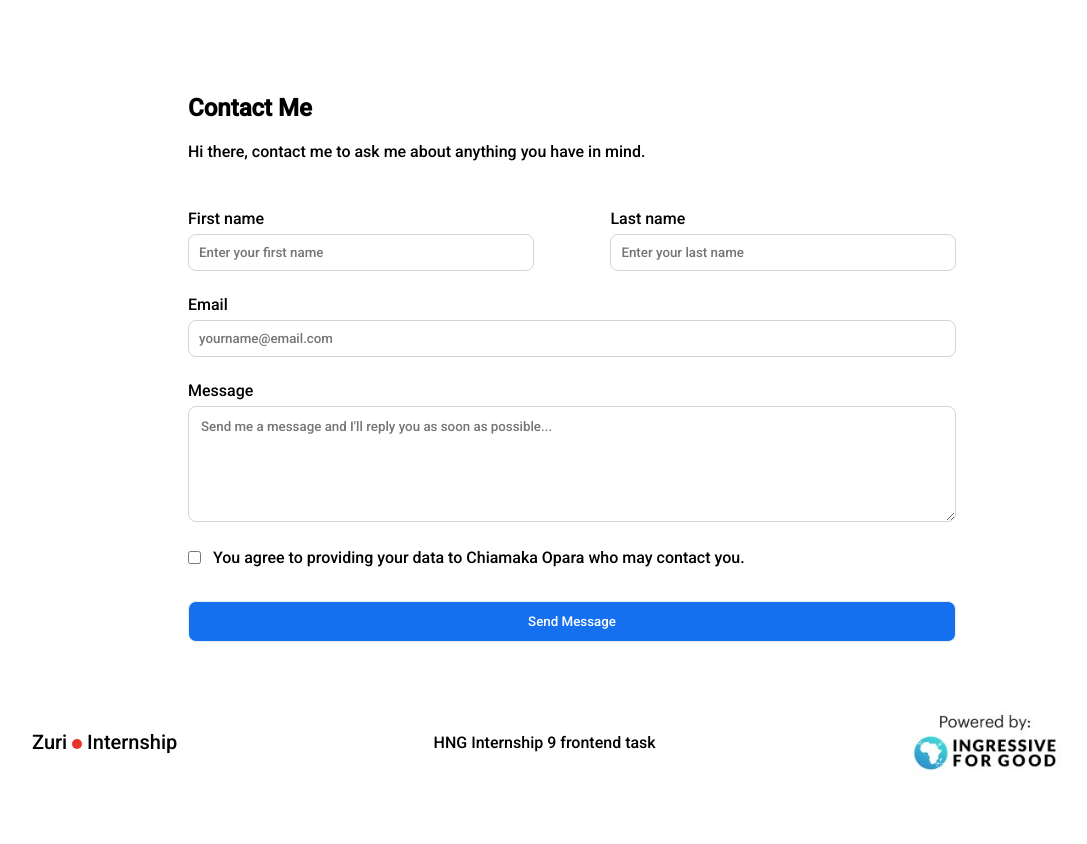
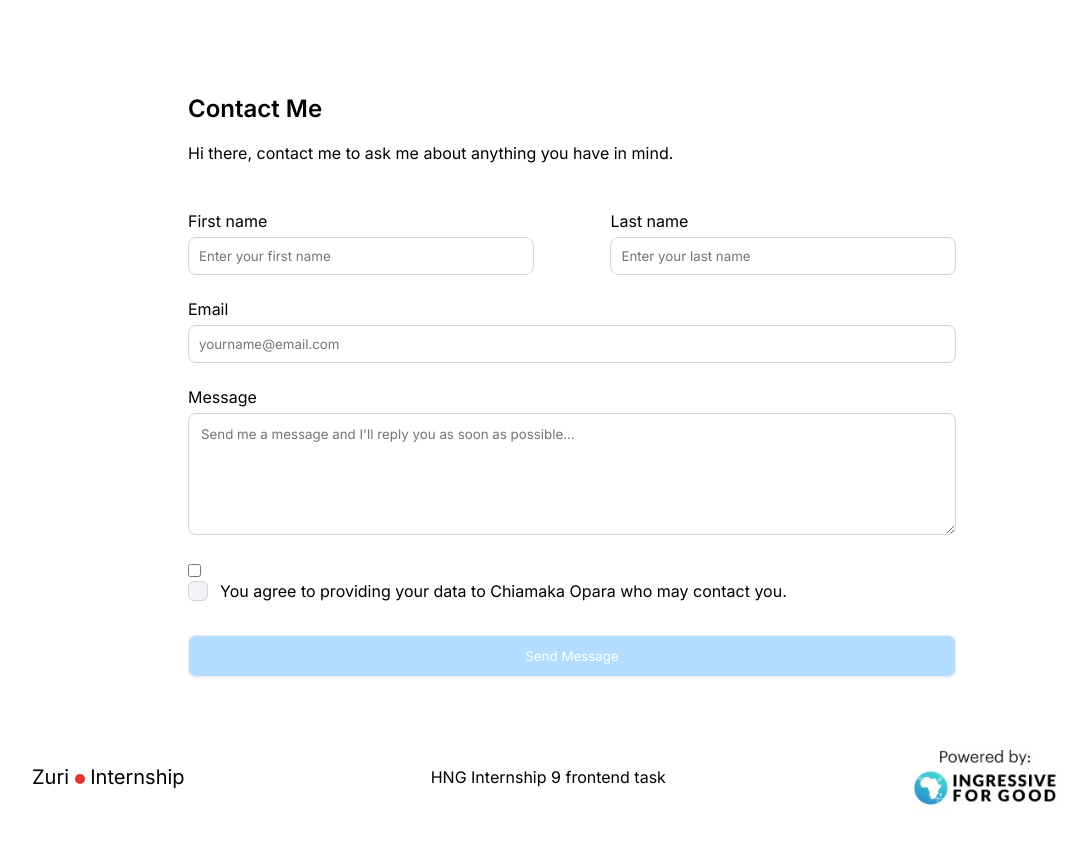
Before and after one commit to thegr8khallie/linktree-clone, a React (Create React App) app: page /contact in a window 1280 px wide. Shown: the top 844 px of the page, without its empty margins (68-1155 px from the left). Before the commit the page ends 822 px from the top, so only its background shows below. Built offline with nearby package versions, Linux system fonts and the light colour scheme.

Commit message:
Feat: Implemented Error handling across all input fields.

```diff
--- a/src/App.css
+++ b/src/App.css
@@ -1,11 +1,17 @@
-@import url("https://fonts.googleapis.com/css2?family=Roboto:wght@500&display=swap");
+@import url("https://fonts.googleapis.com/css2?family=Inter:wght@400;600&display=swap");
 *,
 *::before,
 *::after {
   margin: 0;
   padding: 0;
   box-sizing: border-box;
-  font-family: "Roboto", sans-serif;
+  font-family: "Inter", sans-serif;
+}
+h1 {
+  font-weight: 600;
+}
+:not(h1) {
+  font-weight: 400;
 }
 a {
   text-decoration: none;
@@ -133,18 +139,58 @@ input:not([type="checkbox"]):focus,
 textarea:focus {
   outline: none;
   border: 0.1rem solid #84caff;
-}
-textarea:focus {
   box-shadow: 0.1rem 0.2rem #1018280d, 0 0 0 0.4rem #d1e9ff;
 }
-.error-focused {
+/* textarea:focus {
+  box-shadow: 0.1rem 0.2rem #1018280d, 0 0 0 0.4rem #d1e9ff;
+} */
+input.error-focused:hover,
+textarea.error-focused:hover {
+  border: 0.1rem solid #f89687;
+}
+input.error-focused:focus,
+textarea.error-focused:focus {
   border: 0.1rem solid #f89687;
   box-shadow: 0 0.1rem 0.2rem #1018280d, 0 0 0 0.4rem #ffd3cc;
+}
+.error-message {
+  color: red;
+  /* margin: -2.4rem 0 2.4rem 0; */
+  font-size: 1.2rem;
+}
+input[type="checkbox"] {
+  /* display: none; */
 }
 .agreement {
   margin-bottom: 3.4rem;
   display: flex;
   gap: 1.2rem;
+}
+.agreement > div {
+  width: 2rem;
+  height: 2rem;
+  display: grid;
+  place-items: center;
+  border-radius: 0.6rem;
+  border: 0.1rem solid #d0d5dd;
+  /* inactive */
+  background: #f2f4f7;
+}
+.agreement-checked {
+  border: 0.1rem solid #1570ef;
+  color: #1570ef;
+}
+.agreement-focused {
+  box-shadow: 0 0 0 0.4rem #d1e9ff;
+  border: 0.1rem solid #84caff;
+}
+.agreement > div > div {
+  width: 1.8rem;
+  height: 1.8rem;
+  border-radius: 0.4rem;
+  display: grid;
+  place-items: center;
+  font-size: 1rem;
 }
 .name-fields {
   display: flex;
@@ -165,9 +211,9 @@ textarea:focus {
 .btn__focused {
   box-shadow: 0 0.1rem 0.2rem #1018280d, 0 0 0 0.4rem #d1e9ff;
 }
-.btn__disabled {
+#btn__submit.btn__disabled {
   background-color: #b2ddff;
-  box-shadow: 0px 1px 2px #1018280d;
+  box-shadow: 0 0.1rem 0.2rem #1018280d;
 }
 /* Media Queries */
 @media only screen and (max-width: 76.8rem) {
@@ -195,7 +241,4 @@ textarea:focus {
   .name-fields > div {
     flex-basis: 100%;
   }
-  /* .agreement {
-    align-items: flex-start;
-  } */
 }
--- a/src/screens/Contacts.jsx
+++ b/src/screens/Contacts.jsx
@@ -1,4 +1,6 @@
+import { useEffect } from "react";
 import { useState } from "react"
+import { FaCheck } from 'react-icons/fa'
 
 const Contacts = () => {
     const [firstName, setFirstName] = useState('');
@@ -6,9 +8,80 @@ const Contacts = () => {
     const [email, setEmail] = useState('');
     const [message, setMessage] = useState('');
     const [checkbox, setCheckbox] = useState(false);
-
+    const [errors, setErrors] = useState({
+        firstName: false,
+        lastName: false,
+        email: false,
+        message: false,
+    })
+    const [errorMessage, setErrormessage] = useState({
+        firstName: '',
+        lastName: '',
+        email: '',
+        message: '',
+    })
+    const [noErrors, setNoErrors] = useState(false)
+    useEffect(() => {
+        const inputFields = [firstName, lastName, email, message]
+        const allFieldsAreFilled = inputFields.every(val => val.length > 0)
+        if (allFieldsAreFilled) {
+            setNoErrors(true)
+        } else {
+            setNoErrors(false)
+        }
+    }, [firstName, lastName, email, message])
+    const errorHandlingFunctions = {
+        firstName: () => {
+            if (firstName === '') {
+                setErrors({ ...errors, firstName: true, })
+                setErrormessage({ ...errorMessage, firstName: 'Please enter your first name' })
+            } else {
+                setErrors({ ...errors, firstName: false, })
+                setErrormessage({ ...errorMessage, firstName: '' })
+            }
+        },
+        lastName: () => {
+            if (lastName === '') {
+                setErrors({ ...errors, lastName: true, })
+                setErrormessage({ ...errorMessage, lastName: 'Please enter your last name' })
+            } else {
+                setErrors({ ...errors, lastName: false, })
+                setErrormessage({ ...errorMessage, lastName: '' })
+            }
+        },
+        email: () => {
+            if (email === '') {
+                setErrors({ ...errors, email: true, })
+                setErrormessage({ ...errorMessage, email: 'Please enter your Email' })
+            } else {
+                setErrors({ ...errors, email: false, })
+                setErrormessage({ ...errorMessage, email: '' })
+            }
+        },
+        message: () => {
+            if (message === '') {
+                setErrors({ ...errors, message: true, })
+                setErrormessage({ ...errorMessage, message: 'Please enter a message' })
+            } else {
+                setErrors({ ...errors, message: false, })
+                setErrormessage({ ...errorMessage, message: '' })
+            }
+        },
+        checkbox: (e) => {
+            if (noErrors) {
+                setCheckbox(e.currentTarget.checked)
+            } else {
+                setCheckbox(false)
+            }
+        }
+    }
     const sendMessageHandler = (e) => {
         e.preventDefault();
+        if (noErrors) {
+            console.log('No errors')
+        } else {
+            console.log('Errors Exist')
+        }
     }
     return (
         <section className="form-container">
@@ -18,22 +91,29 @@ const Contacts = () => {
                 <div className="name-fields">
                     <div className="first-name-field">
                         <label htmlFor="first_name">First name</label>
-                        <input type="text" id="first_name" placeholder="Enter your first name" value={firstName} onChange={(e) => setFirstName(e.target.value)} />
+                        <input type="text" id="first_name" placeholder="Enter your first name" value={firstName} onChange={(e) => setFirstName(e.target.value)} className={errors.firstName ? 'error-focused' : ''} onBlur={errorHandlingFunctions.firstName} />
+                        <p className="error-message" style={{ margin: `${errors.firstName ? '-2.4rem 0 2.4rem 0' : '0'}` }}>{errorMessage.firstName}</p>
                     </div>
                     <div className="last-name-field">
                         <label htmlFor="last_name">Last name</label>
-                        <input type="text" id="last_name" placeholder="Enter your last name" value={lastName} onChange={(e) => setLastName(e.target.value)} />
+                        <input type="text" id="last_name" placeholder="Enter your last name" value={lastName} onChange={(e) => setLastName(e.target.value)} className={errors.lastName ? 'error-focused' : ''} onBlur={errorHandlingFunctions.lastName} />
+                        <p className="error-message" style={{ margin: `${errors.lastName ? '-2.4rem 0 2.4rem 0' : '0'}` }}>{errorMessage.lastName}</p>
                     </div>
                 </div>
                 <label htmlFor="email">Email</label>
-                <input type="text" id="email" placeholder="yourname@email.com" value={email} onChange={(e) => setEmail(e.target.value)} />
+                <input type="text" id="email" placeholder="yourname@email.com" value={email} onChange={(e) => setEmail(e.target.value)} className={errors.email ? 'error-focused' : ''} onBlur={errorHandlingFunctions.email} />
+                <p className="error-message" style={{ margin: `${errors.email ? '-2.4rem 0 2.4rem 0' : '0'}` }}>{errorMessage.email}</p>
                 <label htmlFor="message">Message</label>
-                <textarea id="message" cols="30" rows="6" placeholder="Send me a message and I'll reply you as soon as possible..." value={message} onChange={(e) => setMessage(e.target.value)} />
-                <div className="agreement">
-                    <input type="checkbox" id="agreement" checked={checkbox} value={checkbox} onChange={(e) => setCheckbox(e.currentTarget.checked)} />
-                    <label htmlFor="agreement">You agree to providing your data to Chiamaka Opara who may contact you.</label>
-                </div>
-                <button type="submit" id="btn__submit">Send Message</button>
+                <textarea id="message" cols="30" rows="6" placeholder="Send me a message and I'll reply you as soon as possible..." value={message} onChange={(e) => setMessage(e.target.value)} onBlur={errorHandlingFunctions.message} className={errors.message ? 'error-focused' : ''} />
+                <p className="error-message" style={{ margin: `${errors.message ? '-2.4rem 0 2.4rem 0' : '0'}` }}>{errorMessage.message}</p>
+                <input type="checkbox" id="agreement" checked={noErrors ? checkbox : false} value={noErrors ? checkbox : false} onChange={errorHandlingFunctions.checkbox} />
+                <label htmlFor="agreement" className="agreement">
+                    <div><div style={{ opacity: `${checkbox ? 1 : 0}` }}><FaCheck /></div></div>
+                    <span>
+                        You agree to providing your data to Chiamaka Opara who may contact you.
+                    </span>
+                </label>
+                <button type="submit" id="btn__submit" className={noErrors ? '' : 'btn__disabled'}>Send Message</button>
             </form>
         </section>
     )
```
